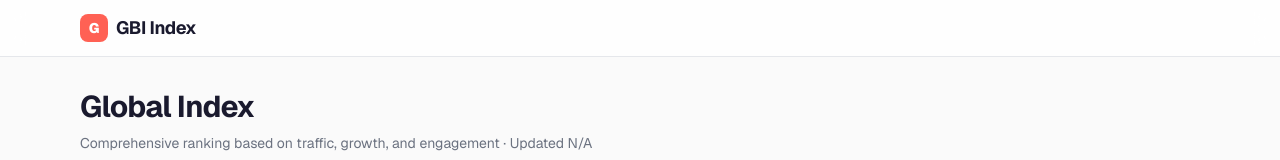
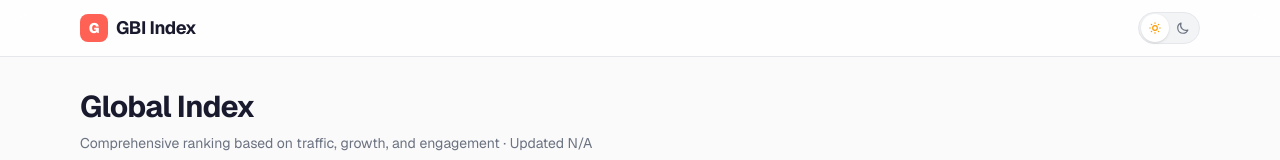
Before and after one commit to chloezql/gbi-ranking, a Next.js app: page / in a window 1280 px wide. Shown: the top 160 px of the page. Built offline with nearby package versions, Linux system fonts and the light colour scheme; no server answers; the database is empty.

Commit message:
fix color schema

```diff
--- a/src/app/globals.css
+++ b/src/app/globals.css
@@ -1,4 +1,6 @@
 @import "tailwindcss";
+
+@custom-variant dark (&:is(.dark *));
 
 :root {
   --background: #fafafa;
@@ -10,6 +12,16 @@
   --accent-light: #fff1f0;
   --success: #10b981;
   --danger: #ef4444;
+}
+
+.dark {
+  --background: #0f0f1a;
+  --foreground: #e5e7eb;
+  --card: #1a1a2e;
+  --border: #2d2d44;
+  --muted: #9ca3af;
+  --accent: #ff6154;
+  --accent-light: #2a1a1a;
 }
 
 @theme inline {
@@ -40,15 +52,3 @@ body {
   from { opacity: 0; }
   to { opacity: 1; }
 }
-
-@media (prefers-color-scheme: dark) {
-  :root {
-    --background: #0f0f1a;
-    --foreground: #e5e7eb;
-    --card: #1a1a2e;
-    --border: #2d2d44;
-    --muted: #9ca3af;
-    --accent: #ff6154;
-    --accent-light: #2a1a1a;
-  }
-}
--- a/src/app/layout.tsx
+++ b/src/app/layout.tsx
@@ -31,6 +31,13 @@ export default function RootLayout({
       lang="en"
       className={`${geistSans.variable} ${geistMono.variable} h-full antialiased`}
     >
+      <head>
+        <script
+          dangerouslySetInnerHTML={{
+            __html: `(function(){try{if(localStorage.getItem('theme')==='dark')document.documentElement.classList.add('dark')}catch(e){}})()`,
+          }}
+        />
+      </head>
       <body className="min-h-full flex flex-col pb-[env(safe-area-inset-bottom)]">
         <Navbar />
         <main className="flex-1">{children}</main>
--- a/src/components/Navbar.tsx
+++ b/src/components/Navbar.tsx
@@ -1,16 +1,17 @@
 import Link from "next/link";
+import { ThemeToggle } from "./ThemeToggle";
 
 export function Navbar() {
   return (
     <header className="sticky top-0 z-50 bg-card/80 backdrop-blur-md border-b border-border pt-[env(safe-area-inset-top)]">
-      <div className="max-w-6xl mx-auto px-4 h-14 flex items-center">
+      <div className="max-w-6xl mx-auto px-4 h-14 flex items-center justify-between">
         <Link href="/" className="flex items-center gap-2 font-bold text-lg">
           <span className="w-7 h-7 bg-accent rounded-lg flex items-center justify-center text-white text-sm font-black">
             G
           </span>
           <span className="tracking-tight">GBI Index</span>
         </Link>
-
+        <ThemeToggle />
       </div>
     </header>
   );
--- /dev/null
+++ b/src/components/ThemeToggle.tsx
@@ -0,0 +1,49 @@
+"use client";
+
+import { useEffect, useState } from "react";
+
+function applyTheme(dark: boolean) {
+  document.documentElement.classList.toggle("dark", dark);
+}
+
+export function ThemeToggle() {
+  const [dark, setDark] = useState(false);
+  const [mounted, setMounted] = useState(false);
+
+  useEffect(() => {
+    const stored = localStorage.getItem("theme");
+    const isDark = stored === "dark";
+    setDark(isDark);
+    applyTheme(isDark);
+    setMounted(true);
+  }, []);
+
+  const toggle = (value: boolean) => {
+    setDark(value);
+    localStorage.setItem("theme", value ? "dark" : "light");
+    applyTheme(value);
+  };
+
+  if (!mounted) return <div className="w-16 h-8" />;
+
+  return (
+    <div className="flex items-center h-8 rounded-full bg-gray-100 dark:bg-gray-800 border border-border p-0.5">
+      <button
+        onClick={() => toggle(false)}
+        className={`flex items-center justify-center w-7 h-7 rounded-full transition-all duration-200 ${!dark ? "bg-white shadow-sm text-amber-500" : "text-muted"}`}
+      >
+        <svg className="w-3.5 h-3.5" fill="none" stroke="currentColor" viewBox="0 0 24 24">
+          <path strokeLinecap="round" strokeLinejoin="round" strokeWidth={2} d="M12 3v1m0 16v1m9-9h-1M4 12H3m15.364 6.364l-.707-.707M6.343 6.343l-.707-.707m12.728 0l-.707.707M6.343 17.657l-.707.707M16 12a4 4 0 11-8 0 4 4 0 018 0z" />
+        </svg>
+      </button>
+      <button
+        onClick={() => toggle(true)}
+        className={`flex items-center justify-center w-7 h-7 rounded-full transition-all duration-200 ${dark ? "bg-gray-600 shadow-sm text-yellow-300" : "text-muted"}`}
+      >
+        <svg className="w-3.5 h-3.5" fill="none" stroke="currentColor" viewBox="0 0 24 24">
+          <path strokeLinecap="round" strokeLinejoin="round" strokeWidth={2} d="M20.354 15.354A9 9 0 018.646 3.646 9.003 9.003 0 0012 21a9.003 9.003 0 008.354-5.646z" />
+        </svg>
+      </button>
+    </div>
+  );
+}
```
